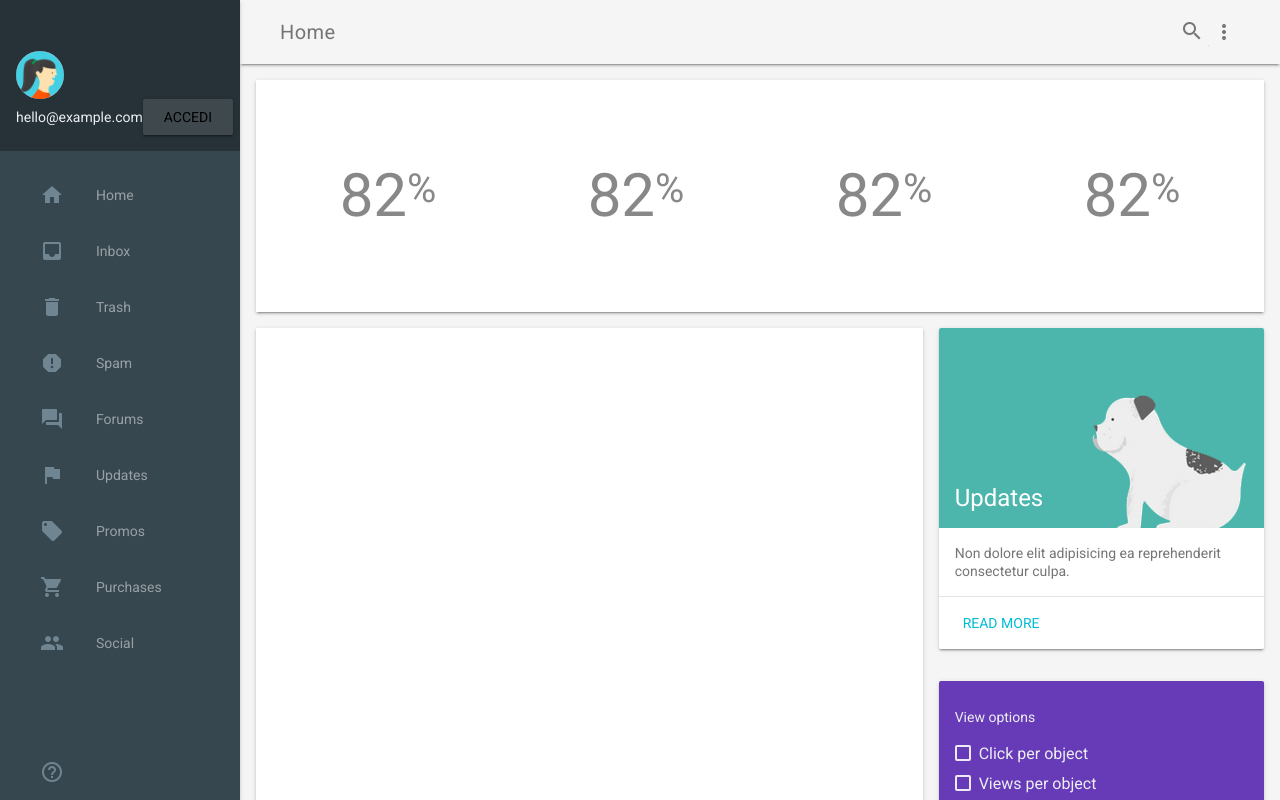
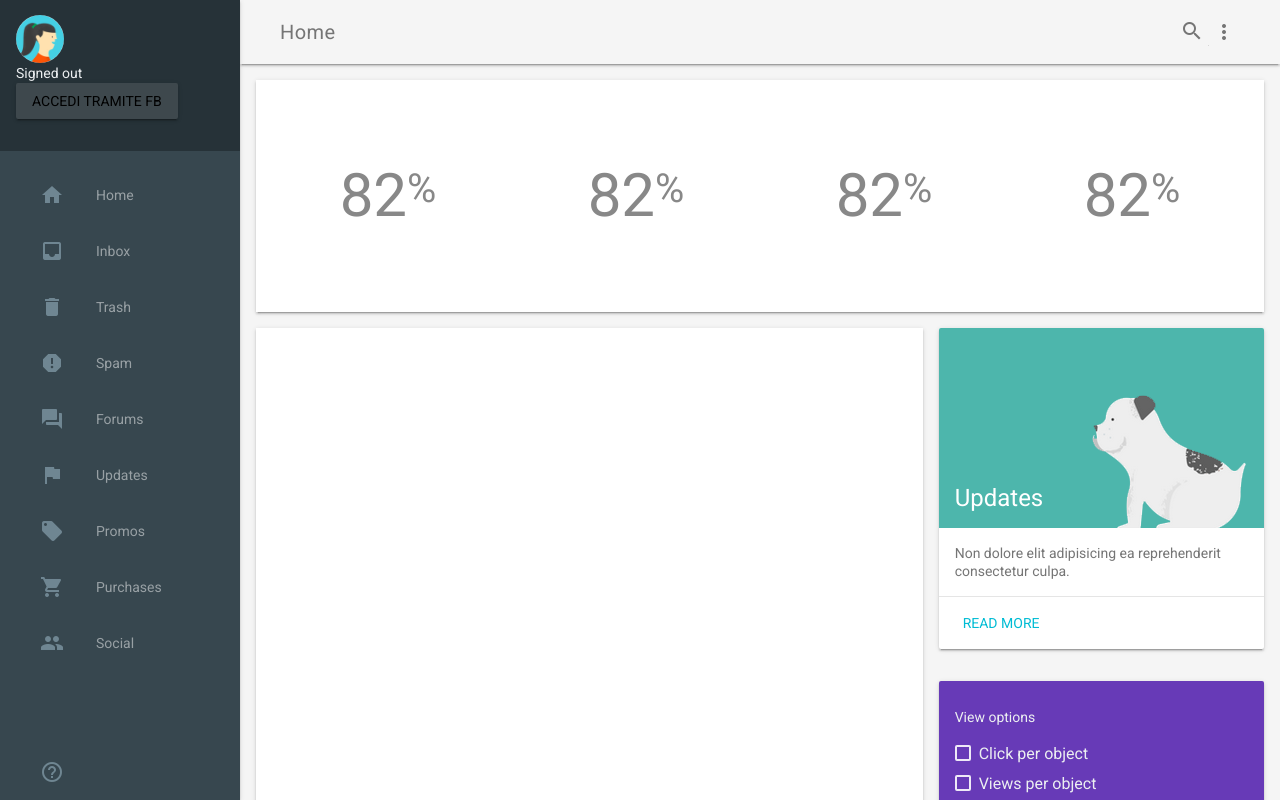
Before and after one commit to infocitta/desio, a plain HTML site: page index.html in a window 1280 px wide. Drawn offline with nearby package versions, Linux system fonts and the light colour scheme; no server answers.

Commit message:
Update index.html

```diff
--- a/index.html
+++ b/index.html
@@ -156,14 +156,14 @@
           var uid = user.uid;
           var providerData = user.providerData;
           // [START_EXCLUDE]
-          //document.getElementById('quickstart-sign-in-status').textContent = 'Signed in';
+          document.getElementById('quickstart-sign-in-status').textContent = 'Signed in';
           document.getElementById('quickstart-sign-in').textContent = 'Log out';
           //document.getElementById('quickstart-account-details').textContent = JSON.stringify(user, null, '  ');
           // [END_EXCLUDE]
         } else {
           // User is signed out.
           // [START_EXCLUDE]
-          //document.getElementById('quickstart-sign-in-status').textContent = 'Signed out';
+          document.getElementById('quickstart-sign-in-status').textContent = 'Signed out';
           document.getElementById('quickstart-sign-in').textContent = 'Accedi tramite FB';
           //document.getElementById('quickstart-account-details').textContent = 'null';
           //document.getElementById('quickstart-oauthtoken').textContent = 'null';
@@ -209,11 +209,10 @@
       <div class="demo-drawer mdl-layout__drawer mdl-color--blue-grey-900 mdl-color-text--blue-grey-50">
         <header class="demo-drawer-header">
           <img src="images/user.jpg" class="demo-avatar">
-          <div class="demo-avatar-dropdown">
-            <span>hello@example.com</span>
-            <span>
+            <span id="quickstart-sign-in-status"></span>
+            <p>
             <button disabled class="mdl-button mdl-js-button mdl-button--raised" id="quickstart-sign-in">Accedi tramite FB</button>
-        </span>
+        </p>
         </header>
         <nav class="demo-navigation mdl-navigation mdl-color--blue-grey-800">
           <a class="mdl-navigation__link" href=""><i class="mdl-color-text--blue-grey-400 material-icons" role="presentation">home</i>Home</a>
```
